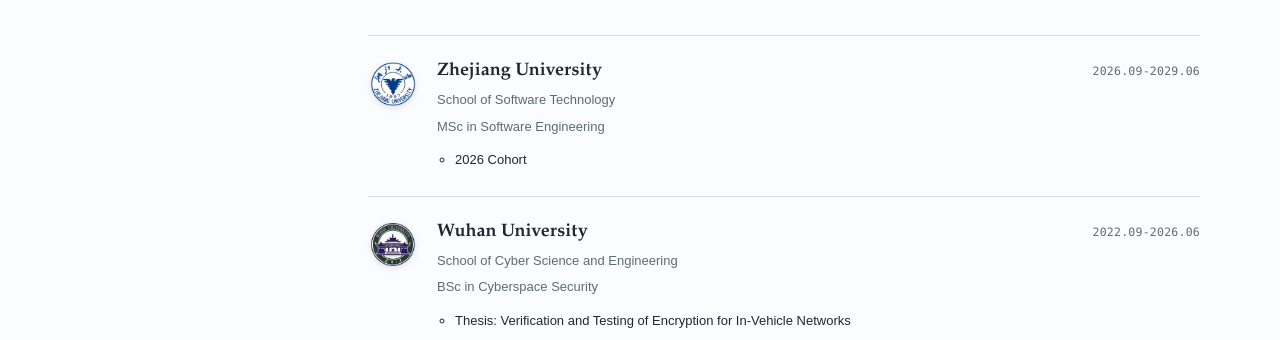
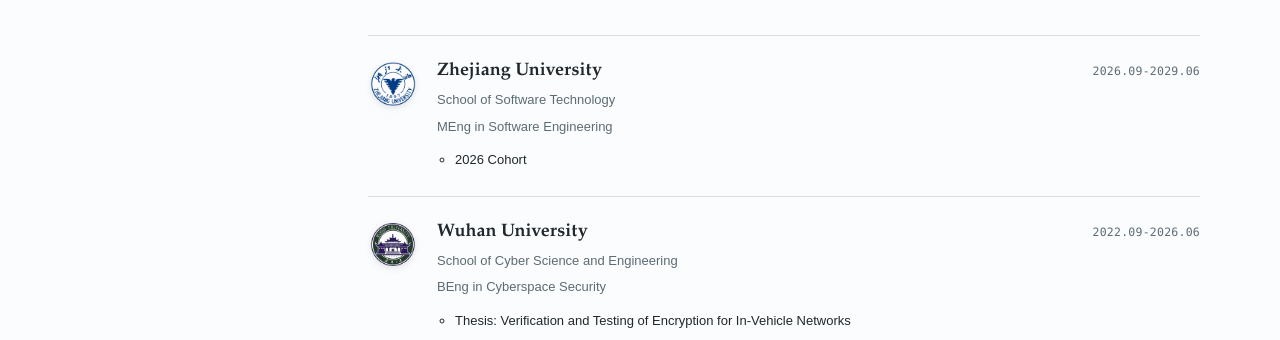
Before and after one commit to Jackyqqqqqq/Jackyqqqqqq.github.io, a React (Vite) app in the folder academic-homepage/: page / in a window 1280 px wide. Shown: the part 1664-2004 px from the top of the page. Built offline with nearby package versions, Linux system fonts and the light colour scheme.

Commit message:
Use engineering degree titles (MEng/BEng)

```diff
--- a/academic-homepage/src/content.ts
+++ b/academic-homepage/src/content.ts
@@ -22,8 +22,8 @@
     { id: "hinet-steganography", title: { zh: "HiNet 图像隐写研究", en: "HiNet Image Steganography Study" }, period: "2025.01-2025.06", tags: ["Deep Learning", "Steganography", "Privacy"], summary: { zh: "复现可逆神经网络的图像隐藏与恢复。", en: "Reproduced image hiding and recovery with an invertible network." }, method: { zh: "加入 DataEncoder 与 DataDecoder 以支持二进制载荷。", en: "Added DataEncoder and DataDecoder for binary payloads." }, result: { zh: "扩展到二进制数据的隐私传输。", en: "Extended the method to private binary-data transmission." } }
   ],
   education: [
-    { institution: { zh: "浙江大学", en: "Zhejiang University" }, school: { zh: "软件学院", en: "School of Software Technology" }, degree: { zh: "软件工程 · 硕士", en: "MSc in Software Engineering" }, period: "2026.09-2029.06", logo: "/university-logos/zhejiang-university.svg", logoAlt: { zh: "浙江大学校徽", en: "Zhejiang University emblem" }, details: [{ zh: "2026 级硕士研究生", en: "2026 Cohort" }] },
-    { institution: { zh: "武汉大学", en: "Wuhan University" }, school: { zh: "国家网络安全学院", en: "School of Cyber Science and Engineering" }, degree: { zh: "网络空间安全 · 本科", en: "BSc in Cyberspace Security" }, period: "2022.09-2026.06", logo: "/university-logos/wuhan-university.svg", logoAlt: { zh: "武汉大学校徽", en: "Wuhan University emblem" }, details: [{ zh: "毕业论文：《车载网络安全加密技术验证与测试》", en: "Thesis: Verification and Testing of Encryption for In-Vehicle Networks" }, { zh: "国家级大学生创新训练项目", en: "National Undergraduate Innovation Training Program" }] }
+    { institution: { zh: "浙江大学", en: "Zhejiang University" }, school: { zh: "软件学院", en: "School of Software Technology" }, degree: { zh: "软件工程 · 工学硕士", en: "MEng in Software Engineering" }, period: "2026.09-2029.06", logo: "/university-logos/zhejiang-university.svg", logoAlt: { zh: "浙江大学校徽", en: "Zhejiang University emblem" }, details: [{ zh: "2026 级硕士研究生", en: "2026 Cohort" }] },
+    { institution: { zh: "武汉大学", en: "Wuhan University" }, school: { zh: "国家网络安全学院", en: "School of Cyber Science and Engineering" }, degree: { zh: "网络空间安全 · 工学学士", en: "BEng in Cyberspace Security" }, period: "2022.09-2026.06", logo: "/university-logos/wuhan-university.svg", logoAlt: { zh: "武汉大学校徽", en: "Wuhan University emblem" }, details: [{ zh: "毕业论文：《车载网络安全加密技术验证与测试》", en: "Thesis: Verification and Testing of Encryption for In-Vehicle Networks" }, { zh: "国家级大学生创新训练项目", en: "National Undergraduate Innovation Training Program" }] }
   ],
   skills: [
     { label: { zh: "编程", en: "Programming" }, items: ["Python", "C++", "SQL"] },
```
